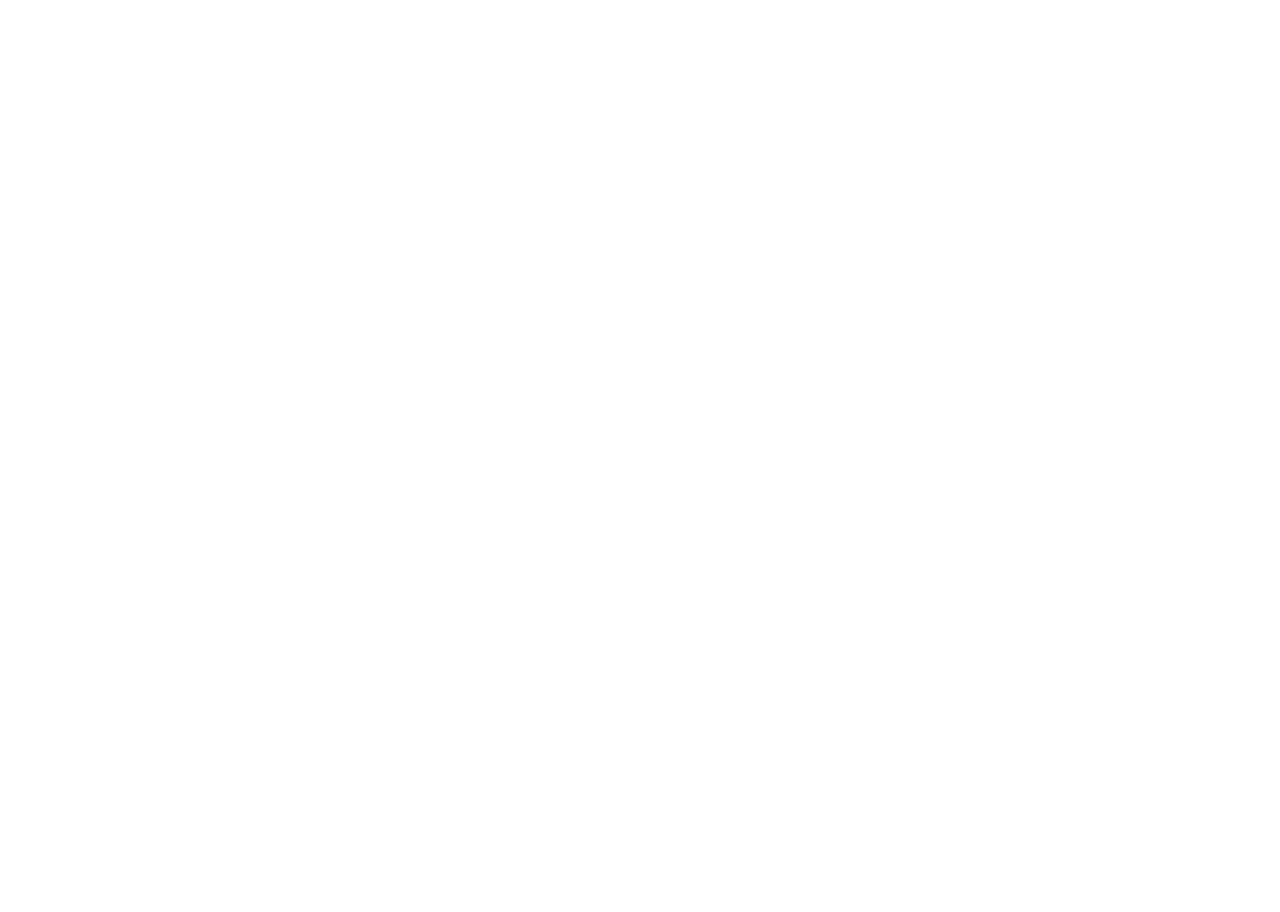
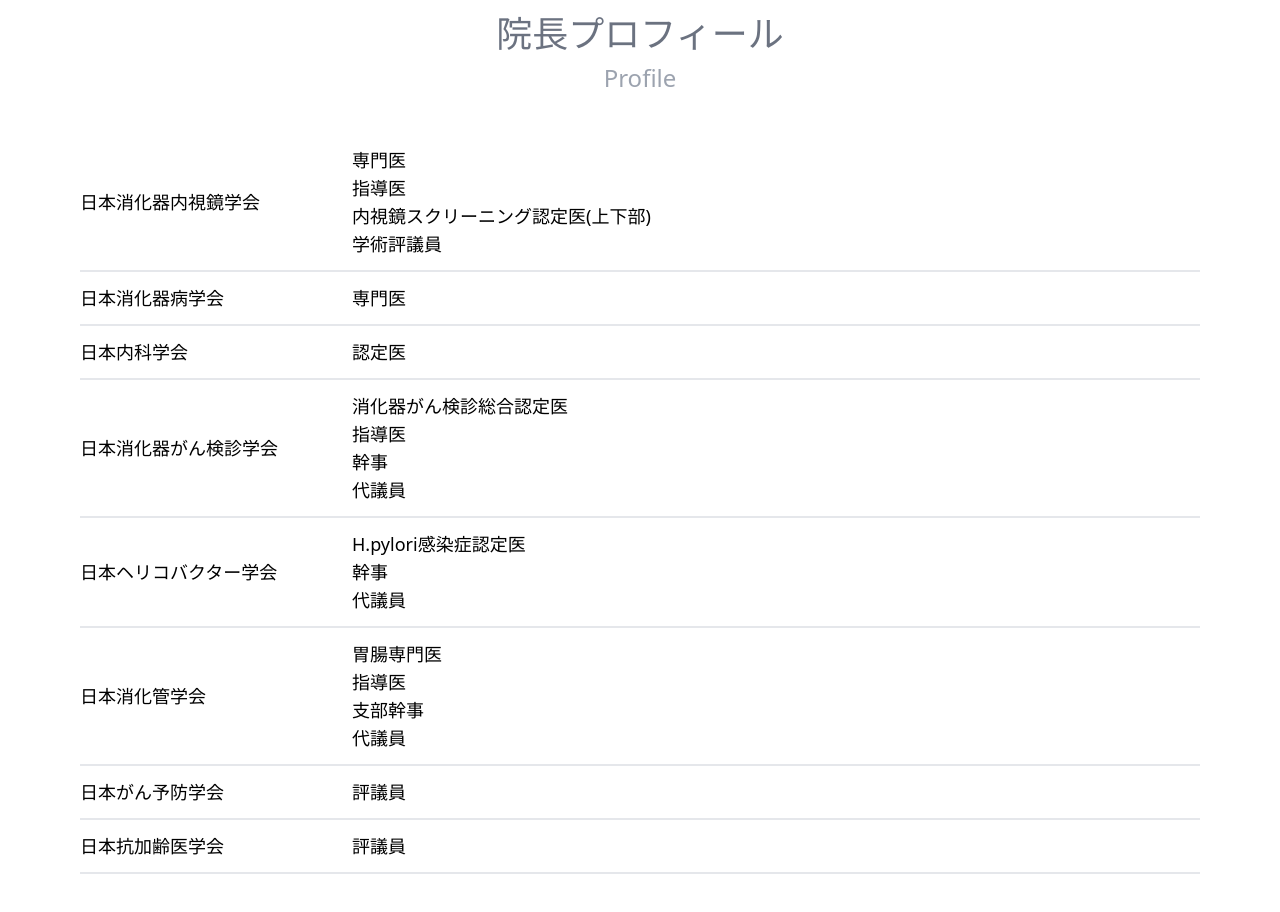
Before and after one commit to uto96315/hakodate-naishikyo, a Next.js app: page /aboutDirector in a window 1280 px wide. Shown: the part 2000-2912 px from the top of the page. Before the commit the page ends 2014 px from the top, so only its background shows below. Built offline with nearby package versions, Linux system fonts and the light colour scheme.

Commit message:
資格部分まで完成

```diff
--- /dev/null
+++ b/components/profile.tsx
@@ -0,0 +1,60 @@
+
+
+const profileData = [
+    {
+        institution: "日本消化器内視鏡学会",
+        role: ["専門医", "指導医", "内視鏡スクリーニング認定医(上下部)", "学術評議員"],
+    },
+    {
+        institution: "日本消化器病学会",
+        role: ["専門医"],
+    },
+    {
+        institution: "日本内科学会",
+        role: ["認定医"],
+    },
+    {
+        institution: "日本消化器がん検診学会",
+        role: ["消化器がん検診総合認定医", "指導医", "幹事", "代議員"],
+    },
+    {
+        institution: "日本ヘリコバクター学会",
+        role: ["H.pylori感染症認定医","幹事","代議員"],
+    },
+    {
+        institution: "日本消化管学会",
+        role: ["胃腸専門医","指導医","支部幹事","代議員"],
+    },
+    {
+        institution: "日本がん予防学会",
+        role: ["評議員"],
+    },
+    {
+        institution: "日本抗加齢医学会",
+        role: ["評議員"],
+    },
+]
+
+const Profile = () => {
+    return (
+        <div className="mt-10 lg:text-lg mb-20">
+            <h1 className="text-center text-4xl pb-2 text-gray-500">院長プロフィール</h1>
+            <h2 className="text-center text-2xl pb-10 text-gray-400">Profile</h2>
+
+            <div className="px-5 lg:px-20">
+                {profileData.map((data, index) => (
+                    <div key={index} className="py-1 lg:py-3 flex items-center space-x-5 lg:space-x-16 border-b-2">
+                        <p className="w-20 lg:w-52">{data.institution}</p>
+                        <div>
+                            {data.role.map((data, index) => (
+                                <p key={index}>{data}</p>
+                            ))}
+                        </div>
+                    </div>
+                ))}
+            </div>
+        </div>
+    )
+}
+
+export default Profile;
--- a/src/pages/aboutDirector.tsx
+++ b/src/pages/aboutDirector.tsx
@@ -1,14 +1,16 @@
 import Biography from "../../components/biography";
 import Message from "../../components/message";
+import Profile from "../../components/profile";
 
 
 const AboutDirector = () => {
     return (
         <div>
-            <Message isNextButton={false}/>
+            <Message isNextButton={false} />
             <Biography />
+            <Profile />
         </div>
-    )
-}
+    );
+};
 
 export default AboutDirector;
```
